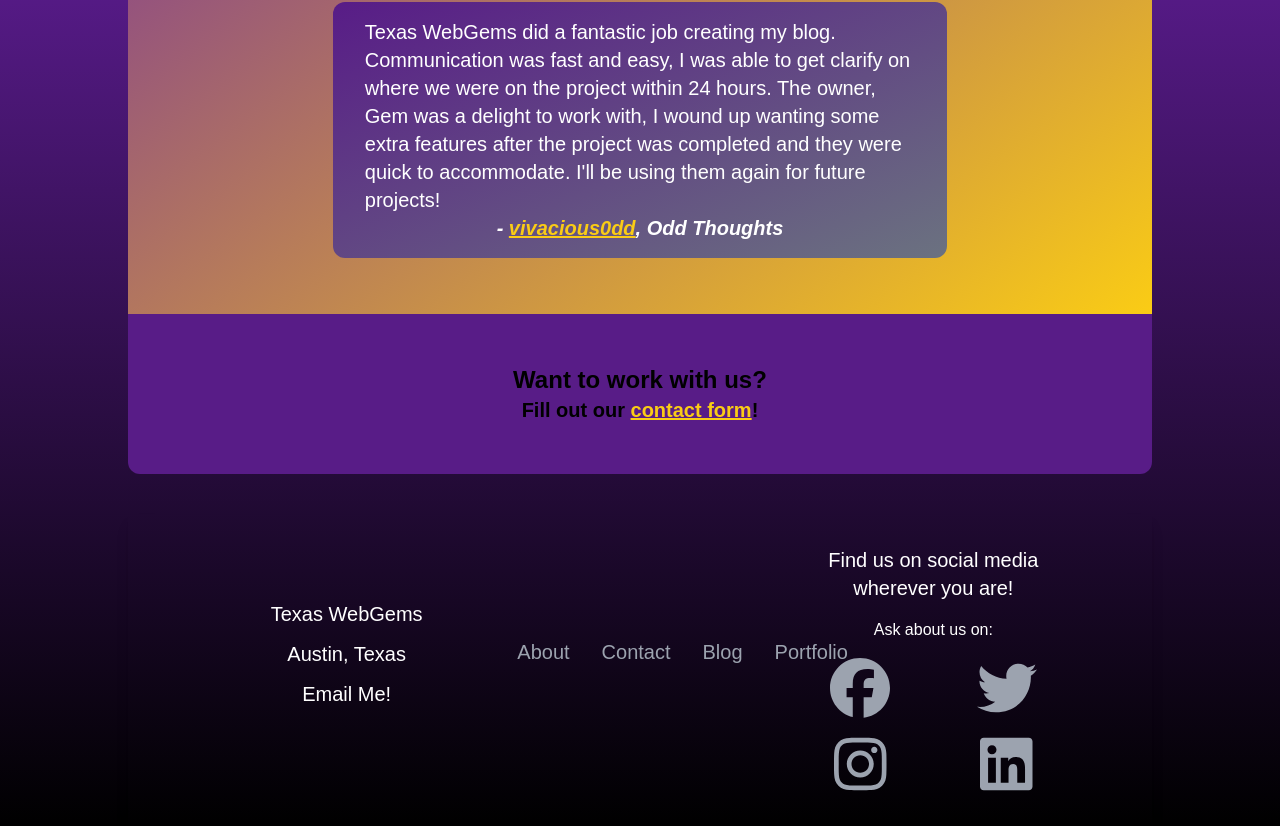
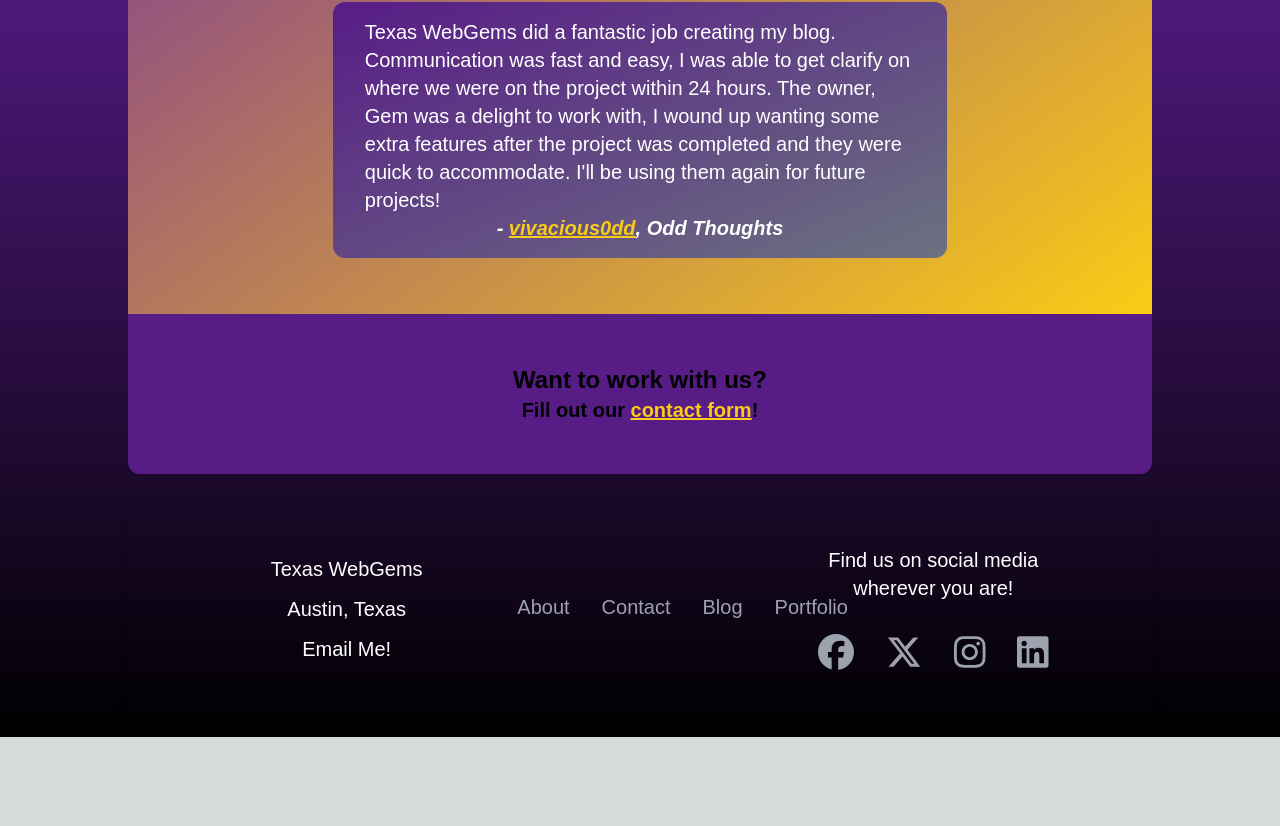
Before and after one commit to TriState-WebGems/twg-redesign, a Next.js app: page / in a window 1280 px wide. Shown: the part 1270-2096 px from the top of the page. After the commit the page ends 2007 px from the top, so only its background shows below. Built offline with nearby package versions, Linux system fonts and the light colour scheme; a web font is replaced by a local one.

Commit message:
style fixes

```diff
--- a/app/components/layout/footer.tsx
+++ b/app/components/layout/footer.tsx
@@ -6,7 +6,7 @@ import { useState } from "react";
 import { FontAwesomeIcon } from "@fortawesome/react-fontawesome";
 import {
   faFacebook,
-  faTwitter,
+  faXTwitter,
   faInstagram,
   faLinkedin,
 } from "@fortawesome/free-brands-svg-icons";
@@ -49,38 +49,37 @@ export default function Navbar() {
           </Link>
         </div>
         <div className="flex flex-col justify-around">
-          <h3 className="text-xl pb-4">Find us on social media wherever you are!</h3>
-          <p className='pb-4'>Ask about us on:</p>
-          <section className="grid grid-cols-2 gap-4 justify-items-center">
+          <h3 className="text-xl">Find us on social media wherever you are!</h3>
+          <section className="mx-auto my-8 flex flex-row gap-8 justify-items-center">
             <div>
-              <Link href="https://www.facebook.com/TexasWebGems" target="_blank">
+              <Link href="https://www.facebook.com/TexasWebGems" target="_blank" title="Facebook - Texas WebGems">
               <FontAwesomeIcon
                 icon={faFacebook}
-                className="text-6xl text-gray-400 hover:text-white"
+                className="text-4xl text-gray-400 hover:text-white"
               />
               </Link>
             </div>
             <div>
-              <Link href="https://www.x.com/TexasWebGems" target="_blank">
+              <Link href="https://www.x.com/TexasWebGems" target="_blank" title="X - Texas WebGems">
               <FontAwesomeIcon
-                icon={faTwitter}
-                className="text-6xl text-gray-400 hover:text-white"
+                icon={faXTwitter}
+                className="text-4xl text-gray-400 hover:text-white"
               />
               </Link>
             </div>
             <div>
-              <Link href="https://instagram.com/GemAfaWell" target="_blank">
+              <Link href="https://instagram.com/GemAfaWell" target="_blank" title="Instagram - GemAfaWell, Founder of Texas WebGems">
               <FontAwesomeIcon
                 icon={faInstagram}
-                className="text-6xl text-gray-400 hover:text-white"
+                className="text-4xl text-gray-400 hover:text-white"
               />
               </Link>
             </div>
             <div>
-              <Link href="https://www.linkedin.com/company/texas-webgems" target="_blank">
+              <Link href="https://www.linkedin.com/company/texas-webgems" target="_blank" title="LinkedIn - Texas WebGems">
                 <FontAwesomeIcon
                   icon={faLinkedin}
-                  className="text-6xl text-gray-400 hover:text-white"
+                  className="text-4xl text-gray-400 hover:text-white"
                 />
               </Link>
             </div>
```
